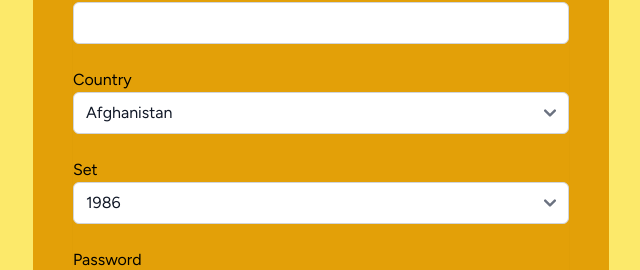
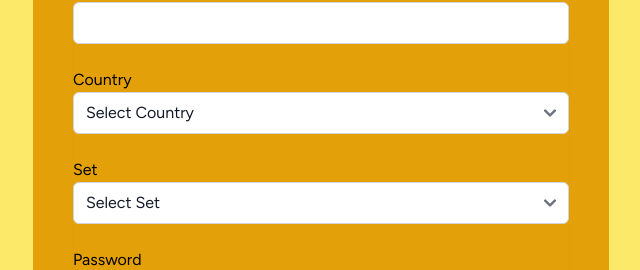
Before and after one commit to Harlexander/sjssaa, a Next.js app: page /register in a window 1280 px wide. Shown: the part 820-1090 px from the top of the page, without its empty margins (319-959 px from the left). Built offline with nearby package versions, Linux system fonts and the light colour scheme; what tw-elements would draw is missing.

Commit message:
allow cors

```diff
--- a/components/Authentication/login.js
+++ b/components/Authentication/login.js
@@ -32,7 +32,7 @@ const Login = () => {
     });
   }
 
-  console.log(login.isError && login.error.response.data)
+  console.log(login.error)
 
   return (
       <>
--- a/components/Authentication/register.js
+++ b/components/Authentication/register.js
@@ -169,6 +169,7 @@ const Register = () => {
                     onChange={handleChange}
                     required
                     className="relative block w-full appearance-none rounded-md border border-gray-300 px-3 py-2 text-gray-900">
+                      <option>Select Country</option>
                     {
                         countries.map(country => (
                           <option value={country} key={country}>{country}</option>
@@ -186,6 +187,8 @@ const Register = () => {
                     onChange={handleChange}
                     required
                     className="relative block w-full appearance-none rounded-md border border-gray-300 px-3 py-2 text-gray-900">
+                     <option>Select Set</option>
+
                       {
                         set.map(year => (
                           <option value={year} key={year}>{year}</option>
--- a/lib/axios.js
+++ b/lib/axios.js
@@ -1,4 +1,4 @@
 import axios from "axios";
 
-export const api = axios.create({ baseURL : "http://localhost:8000/api"});
-// export const api = axios.create({ baseURL : "https://api-school.christembassy-ism.com/api"});
+// export const api = axios.create({ baseURL : "http://localhost:8000/api"});
+export const api = axios.create({ baseURL : "https://api.sjssaa.com/api"});
```
